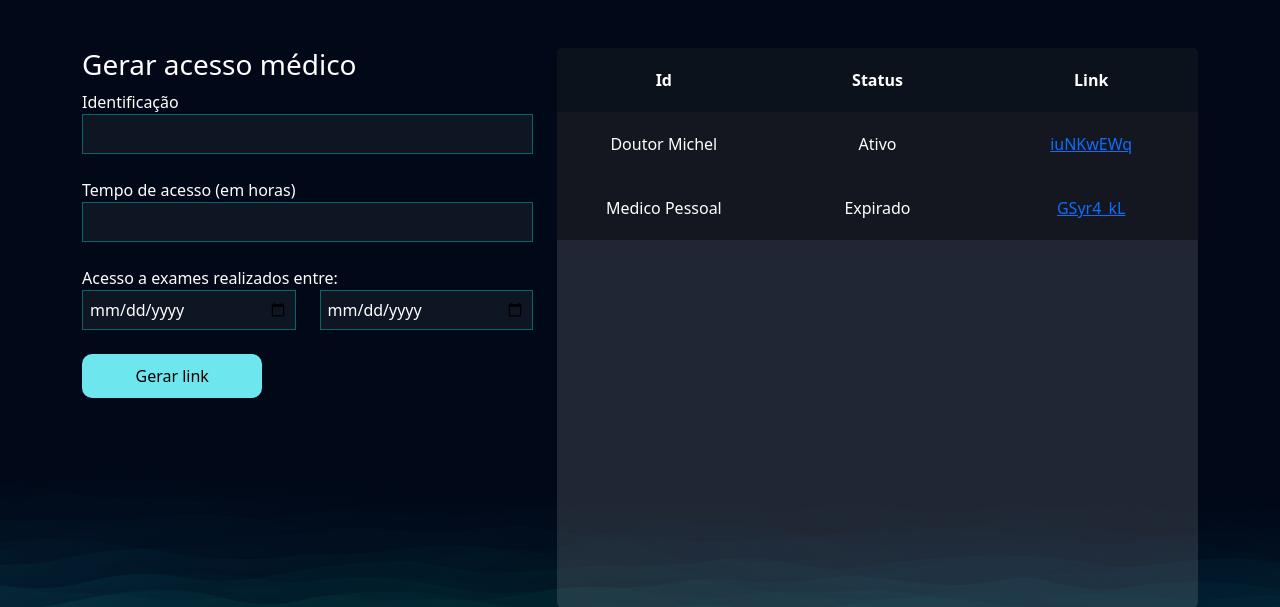
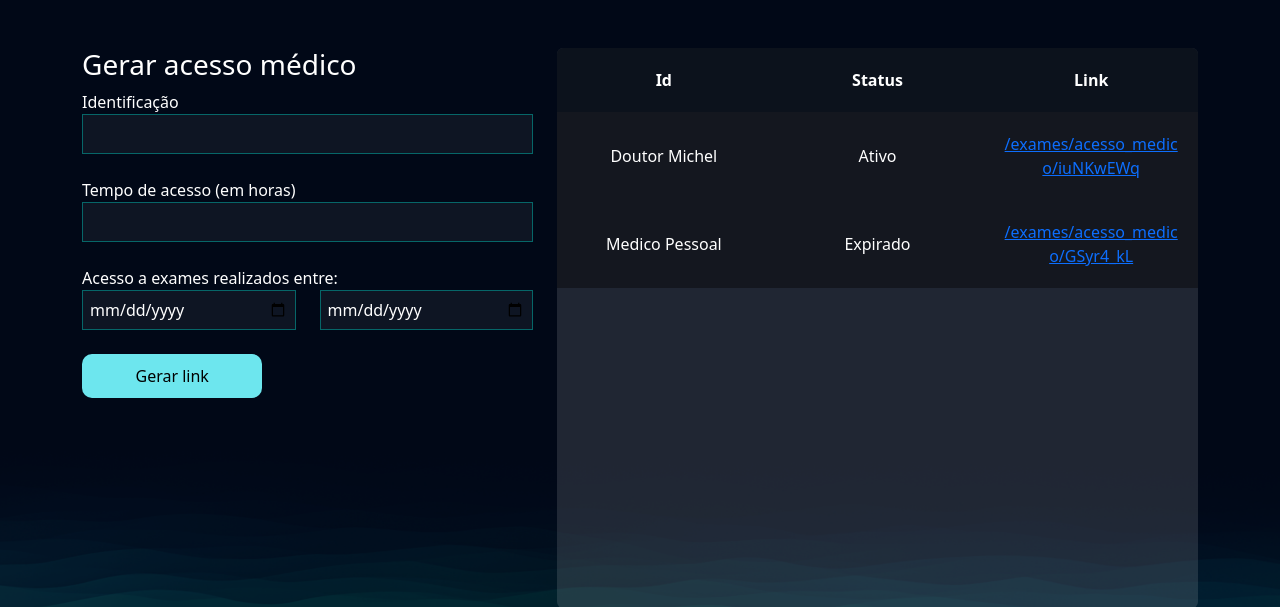
Before and after one commit to EdmarLelis/VitaLab, a Django app: page /exames/gerar_acesso_medico/ in a window 1280 px wide. Shown: the top 607 px of the page. Run offline with Django 4.2, Linux system fonts and the light colour scheme; a user stored in the database is signed in; data comes from the database, SQL or seed files in the repository; both versions use the stored data as it was after the commit.

Commit message:
tratamento de acesso ao token médico.

```diff
--- a/exames/templates/gerar_acesso_medico.html
+++ b/exames/templates/gerar_acesso_medico.html
@@ -60,7 +60,7 @@
                                 <tr class="linha-tabela">
                                     <td>{{acesso.identificacao}}</td>
                                     <td>{{acesso.status}}</td>
-                                    <td><a href="{{acesso.url}}">{{acesso.token}}</a></td>
+                                    <td><a href="{{acesso.url}}">{{acesso.url}}</a></td>
                                 </tr>
                             {% endfor %}
                         </thead>
--- a/exames/views.py
+++ b/exames/views.py
@@ -144,4 +144,11 @@ def gerar_acesso_medico(request):
         return redirect('/exames/gerar_acesso_medico')
 
 def acesso_medico(request, token):
-    return HttpResponse(token)
+    acesso_medico = AcessoMedico.objects.get(token = token)
+
+    if acesso_medico.status == "Ativo":
+        return HttpResponse(acesso_medico.status)
+
+    elif acesso_medico.status == "Expirado":
+        messages.add_message(request, constants.ERROR, 'Acesso médico expirado, Solicite outro.')
+        return redirect(f'/exames/gerar_acesso_medico/')
```
Also changed, not shown: db.sqlite3.
